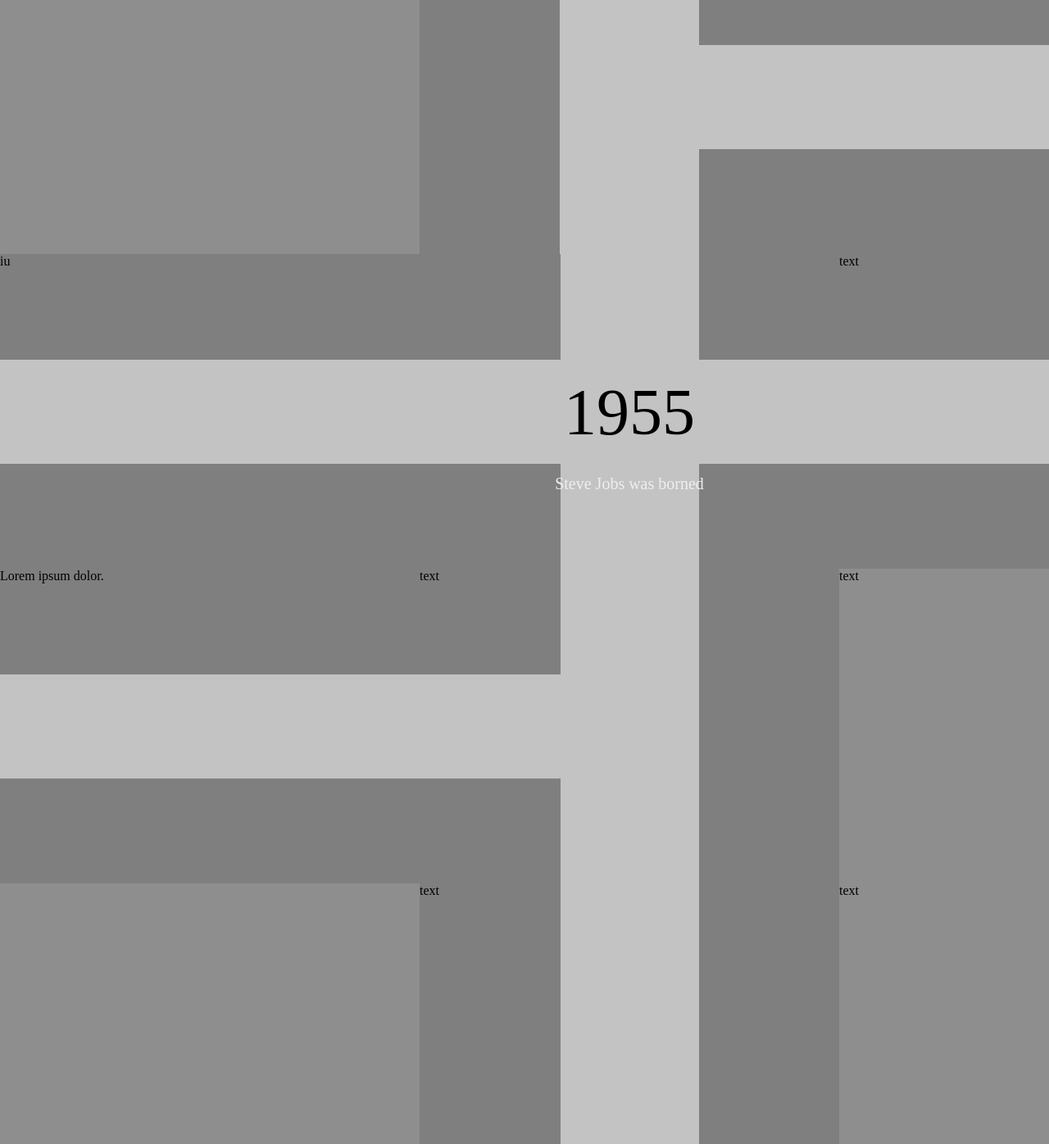
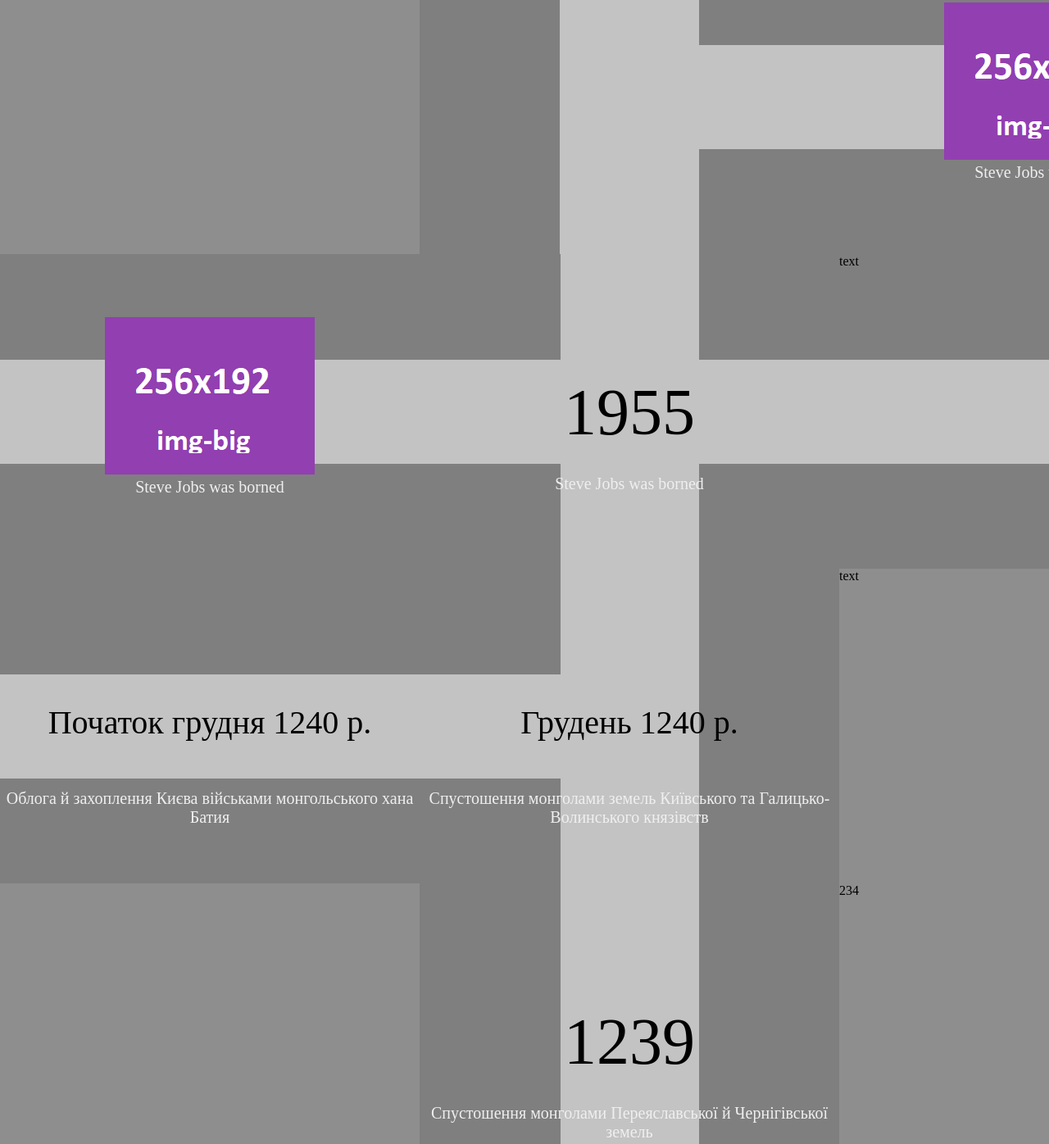
Before and after one commit to Umbrien/history_road, a plain HTML site: page index.html in a window 1280 px wide. Shown: the part 74-1470 px from the top of the page at 82% size. Drawn offline with Linux system fonts and the light colour scheme.

Commit message:
img and dates
added images support, .img-big class and 256x192 image

```diff
--- a/index.html
+++ b/index.html
@@ -11,11 +11,25 @@
 		<div class="row">
 			<div class="road">dry ыва длуеуке qr</div><!--
 			 --><div class="road road-up-right">jgg</div><!--
-			 --><div class="road road-horizon">лопроп</div>
+			 --><div class="road road-horizon">
+			 	<div class="main-obj">
+					<div class="img-big">
+						<img src="textures/img-big.png">
+					</div>
+					<div class="sign-txt"><p>Steve Jobs was borned</p></div>
+				</div>
+			 </div>
 		</div><!--
 
 		--><div class="row">
-			<div class="road road-horizon">iu</div><!--
+			<div class="road road-horizon">
+				<div class="main-obj">
+					<div class="img-big">
+						<img src="textures/img-big.png">
+					</div>
+					<div class="sign-txt"><p>Steve Jobs was borned</p></div>
+				</div>
+			</div><!--
 			 --><div class="road road-x">
 			 	<div class="main-obj">
 			 		<div class="big-date"><p>1955</p></div>
@@ -26,15 +40,31 @@
 		</div><!--
 
 		 --><div class="row">
-			<div class="road road-horizon">Lorem ipsum dolor.</div><!--
-			 --><div class="road road-up-left">text</div><!--
+			<div class="road road-horizon">
+				<div class="main-obj">
+			 		<div class="md-date"><p>Початок грудня 1240 р.</p></div>
+			 		<div class="sign-txt"><p>Облога й захоплення Києва військами монгольського хана Батия</p></div>
+			 	</div>
+			</div><!--
+			 --><div class="road road-up-left">
+			 	<div class="main-obj">
+			 		<div class="md-date"><p>Грудень 1240 р.
+</p></div>
+			 		<div class="sign-txt"><p>Спустошення монголами земель Київського та Галицько-Волинського князівств</p></div>
+			 	</div>
+			 </div><!--
 			 --><div class="road">text</div>
 		</div>
 
 		<div class="row">
 			<div class="road"></div><!--
-			 --><div class="road road-up">text</div><!--
-			 --><div class="road">text</div>
+			 --><div class="road road-up">
+			 	<div class="main-obj">
+			 		<div class="big-date"><p>1239</p></div>
+			 		<div class="sign-txt"><p>Спустошення монголами Переяславської й Чернігівської земель</p></div>
+			 	</div>
+			 </div><!--
+			 --><div class="road">234</div>
 		</div>
 
 
--- a/style.css
+++ b/style.css
@@ -81,7 +81,6 @@
 }
 
 .big-date {
-	/*background-color: rgba(0,255,0,.3);*/
 	height: 70%;
 	font-size: 80px;
 }
@@ -89,6 +88,16 @@
 .big-date p {
 	padding-top: 29%;
 }
+
+.md-date {
+	height: 70%;
+	font-size: 40px;
+}
+
+.md-date p {
+	padding-top: 32%;
+}
+
 
 
 .sign-txt {
@@ -100,3 +109,11 @@
 	font-size: 20px;
 	color: #EFEFEF;
 }
+
+
+
+
+
+.img-big {
+	padding-top: 15%;
+}
```
Also changed, not shown: textures/img-big.png (added).
